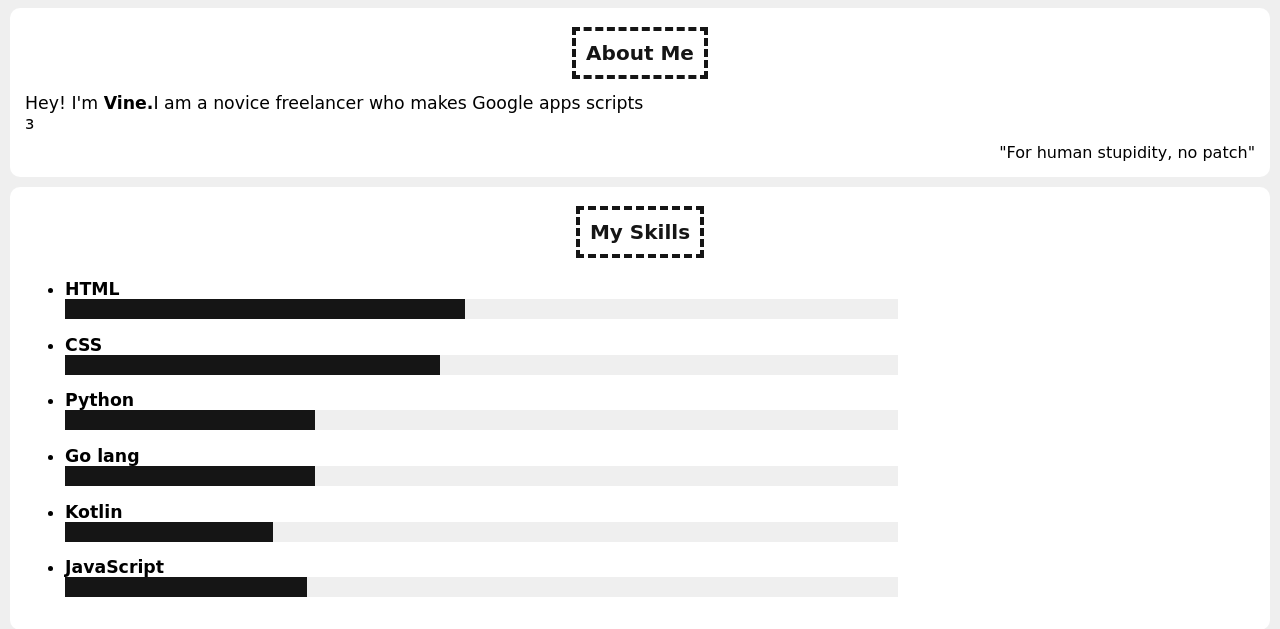
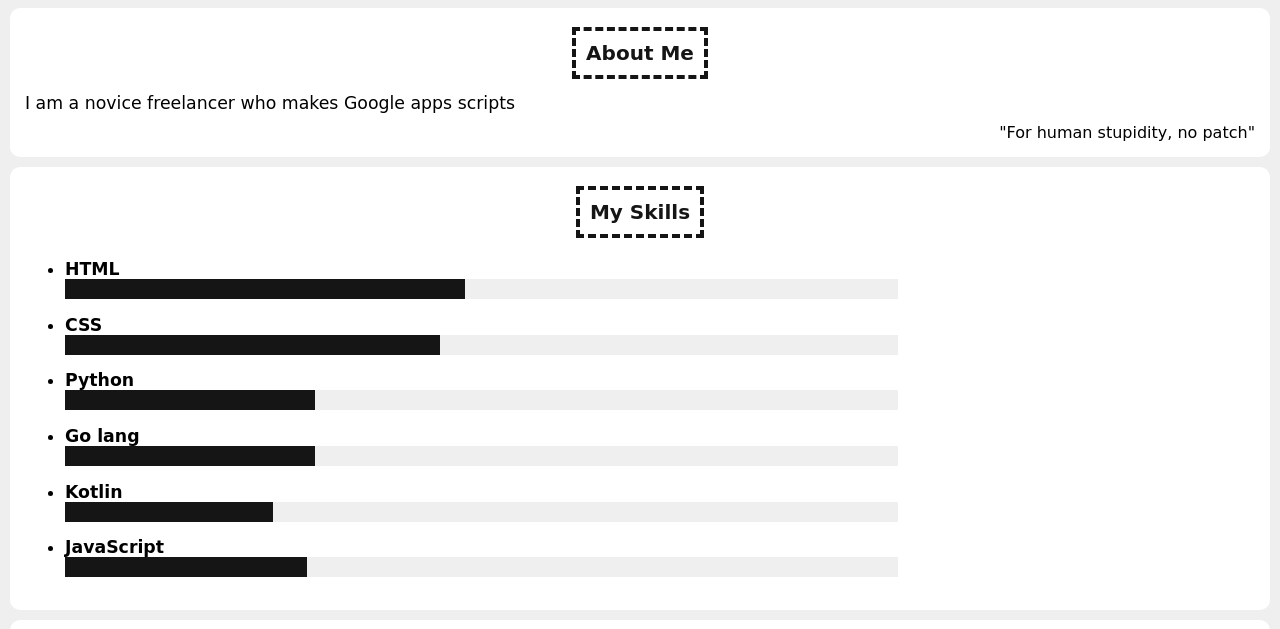
Before and after one commit to Vine154/MyFirstWeb, a plain HTML site: page index.html in a window 1280 px wide. Shown: the part 172-801 px from the top of the page. Drawn offline with Linux system fonts and the light colour scheme.

Commit message:
index.html

```diff
--- a/index.html
+++ b/index.html
@@ -17,8 +17,8 @@
         <div class="section">
             <h1><span>About Me</span></h1>
             <p>
-                Hey! I'm <strong>Vine.</strong>I am a novice freelancer who makes Google apps scripts
-                            </p>з
+                I am a novice freelancer who makes Google apps scripts
+                            </p>
             <p class="quote">"For human stupidity, no patch"</p>
         </div>
         <!-- About Me section end -->
```
